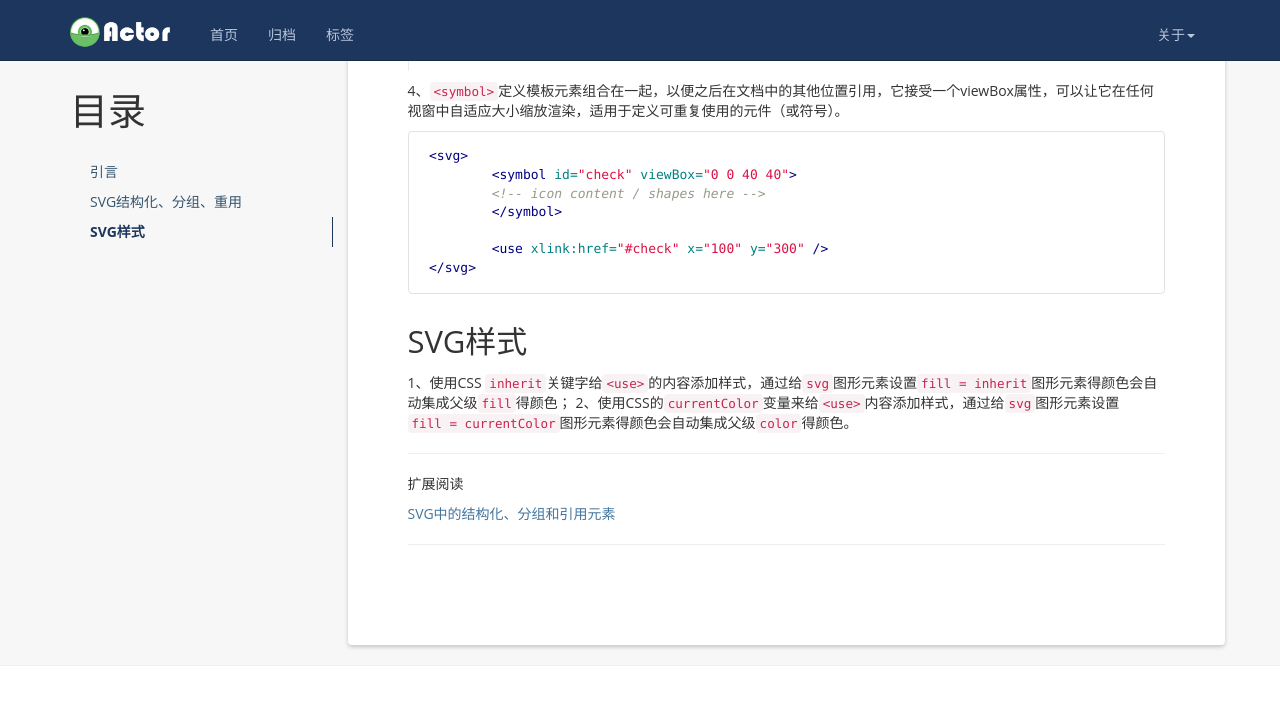
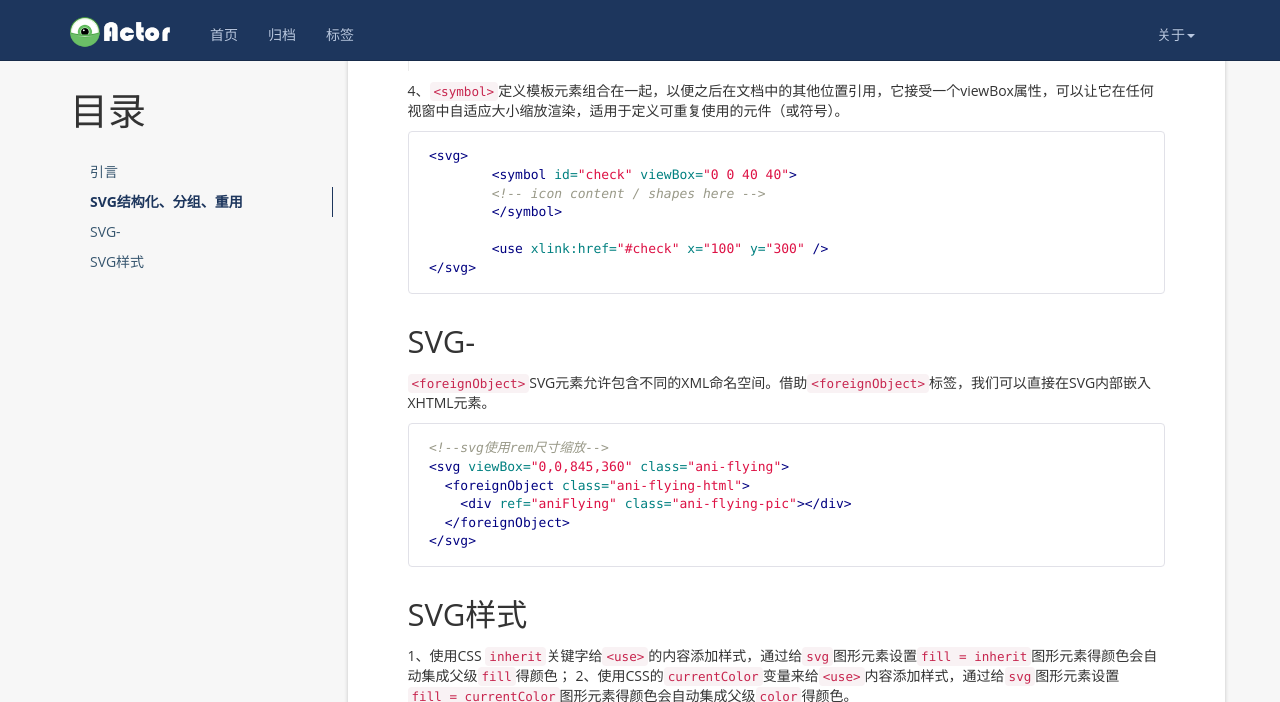
Before and after one commit to circle790/circle790.github.io, a Jekyll site: the page built from _posts/2020-03-12-svg-how-to-use.md, in a window 1280 px wide and 900 px high, scrolled down 2698 px, cut to the strip 0-702 px from the top of the window. Built offline with Jekyll 4.4.1, drawn with Linux system fonts in a browser that asks for light colours; nearby versions of some CDN libraries; comment, search, counter and statistics services are not loaded.

Commit message:
【更新】svg中<foreignObject>

````diff
--- a/_posts/2020-03-12-svg-how-to-use.md
+++ b/_posts/2020-03-12-svg-how-to-use.md
@@ -89,6 +89,20 @@ SVG中有四个主要的元素用于在文档中定义、结构化和引用SVG
 ```
 
 
+SVG-<foreignObject>
+------------------------
+
+`<foreignObject>`SVG元素允许包含不同的XML命名空间。借助`<foreignObject>`标签，我们可以直接在SVG内部嵌入XHTML元素。
+
+```html
+<!--svg使用rem尺寸缩放-->
+<svg viewBox="0,0,845,360" class="ani-flying">
+  <foreignObject class="ani-flying-html">
+    <div ref="aniFlying" class="ani-flying-pic"></div>
+  </foreignObject>
+</svg>
+```
+
 SVG样式
 ------------------------
 
````
